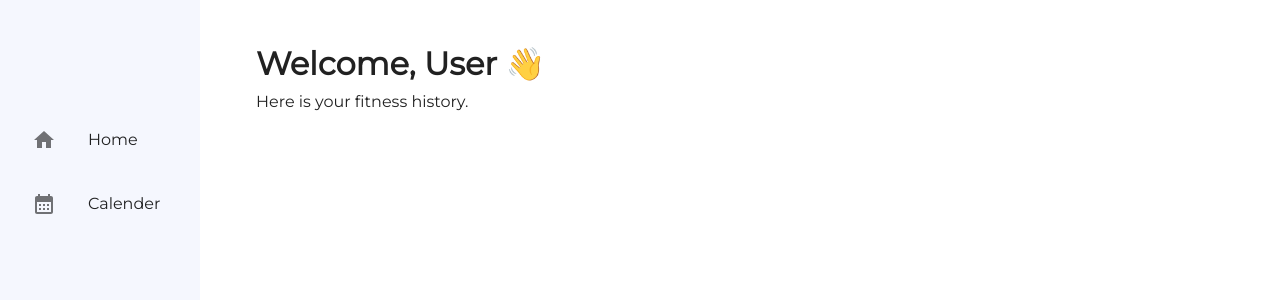
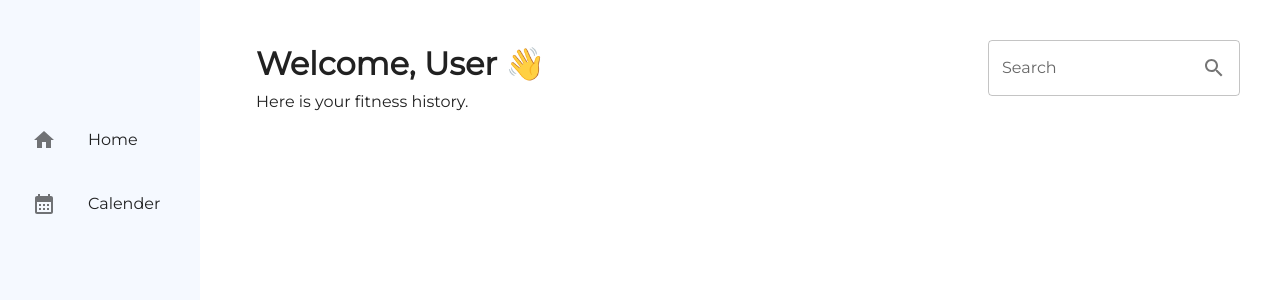
Before and after one commit to Decycle/workout, a React (Create React App) app: page / in a window 1280 px wide. Shown: the top 300 px of the page. Built offline with nearby package versions, Linux system fonts and the light colour scheme.

Commit message:
Added Input search Bar UI

```diff
--- a/src/UI/App.jsx
+++ b/src/UI/App.jsx
@@ -1,15 +1,24 @@
-import { CalendarMonth, Home } from '@mui/icons-material'
 import {
+  CalendarMonth,
+  Home,
+  Search,
+} from '@mui/icons-material'
+import {
+  AppBar,
   Box,
   Container,
   Drawer,
+  InputAdornment,
   List,
   ListItem,
   ListItemButton,
   ListItemIcon,
   ListItemText,
+  TextField,
   Typography,
 } from '@mui/material'
+
+import Grid2 from '@mui/material/Unstable_Grid2'
 
 function App() {
   return <PermanentDrawerLeft />
@@ -58,10 +67,12 @@ const PermanentDrawerLeft = () => {
         component='main'
         sx={{
           flexGrow: 1,
-          bgcolor: 'background.default',
+          bgcolor: 'paper.main',
           p: 5,
           ml: 2,
         }}>
+        <Grid2 container spacing={2}>
+          <Grid2 item xs={4}>
             <Typography variant='h7' component='h1'>
               Welcome, User 👋
             </Typography>
@@ -69,6 +80,28 @@ const PermanentDrawerLeft = () => {
             <Typography variant='subtitle1' component='h1'>
               Here is your fitness history.
             </Typography>
+          </Grid2>
+
+          <Grid2
+            item
+            xs={8}
+            sx={{
+              display: 'flex',
+              justifyContent: 'flex-end',
+            }}>
+            <TextField
+              id='outlined-basic'
+              label='Search'
+              variant='outlined'
+              InputProps={{
+                endAdornment: (
+                  <InputAdornment position='end'>
+                    <Search />
+                  </InputAdornment>
+                ),
+              }}></TextField>
+          </Grid2>
+        </Grid2>
       </Box>
     </Box>
   )
--- a/src/UI/theme.js
+++ b/src/UI/theme.js
@@ -5,13 +5,22 @@ const theme = createTheme({
   palette: {
     mode: 'light',
     primary: {
-      main: '#3f51b5',
-      light: '#f5f7fe',
+      main: '#4656b9',
+      light: '#f5f9ff',
+      dark: '#331371',
+      contrastText: '#fff2de',
     },
     secondary: {
-      main: '#f50057',
+      main: '#d10054',
+      light: '#ea7da9',
+      dark: '#730041',
+      contrastText: '#ffffff',
+    },
+    paper: {
+      main: '#ffffff',
     },
   },
+
   typography: {
     fontFamily: 'Montserrat, Open Sans, sans-serif',
   },
```
Lines whose indentation alone changed are shown as unchanged.
